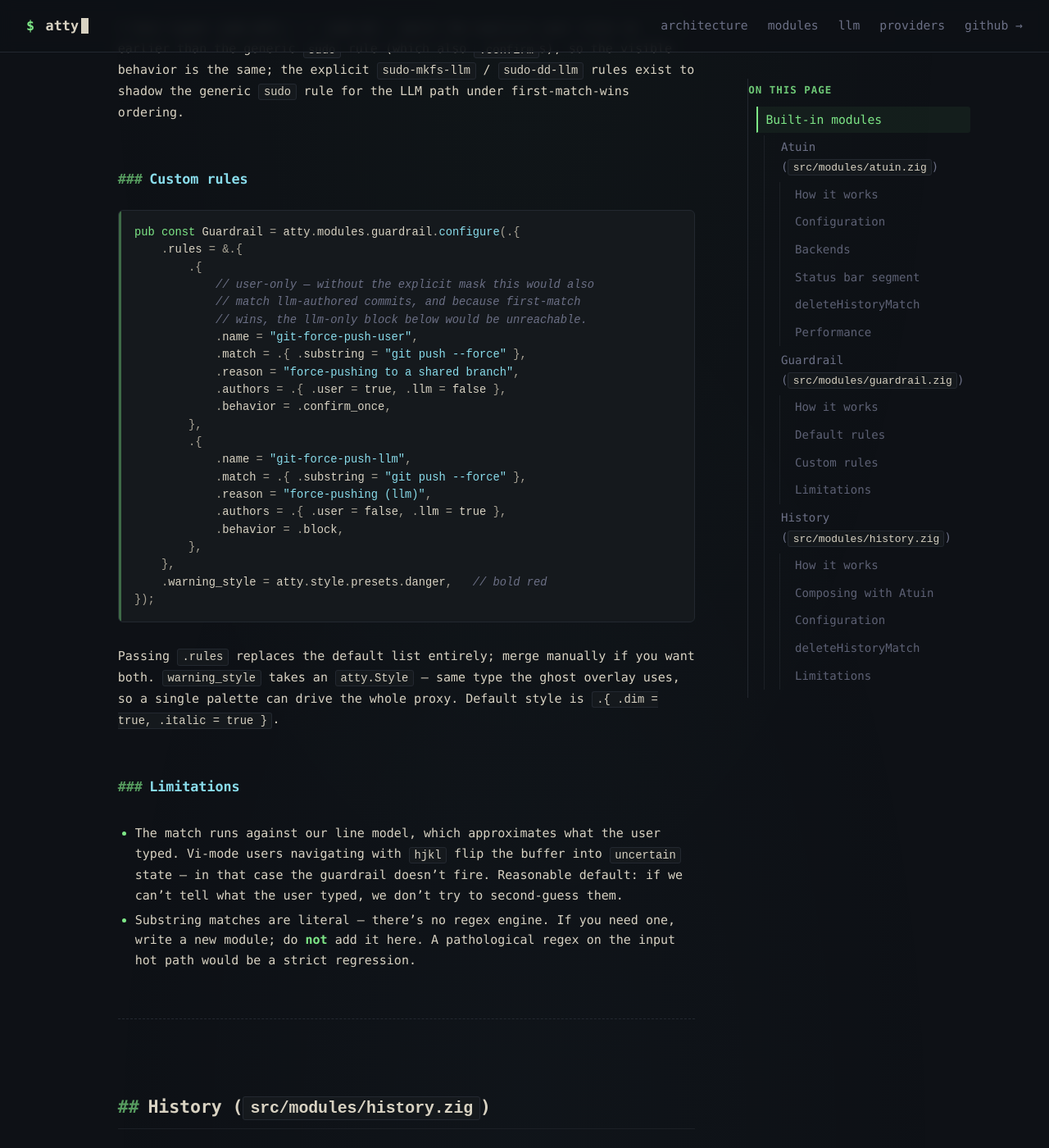
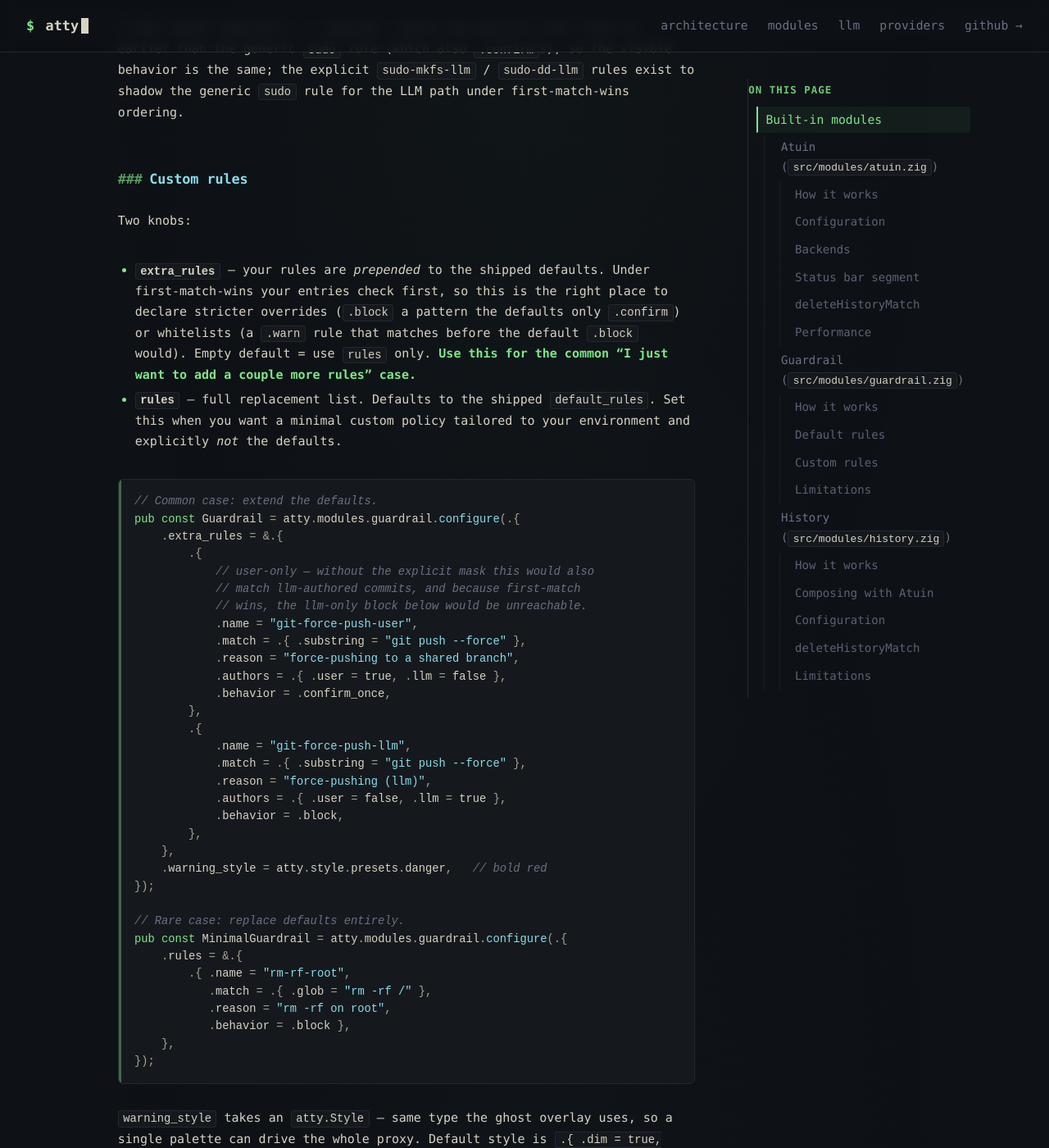
Before and after one commit to fentas/atty, a Jekyll site: the page built from docs/providers.md, in a window 1280 px wide and 1400 px high, scrolled down 4716 px. Shown: the whole window at 82% size. Built offline with Jekyll 4.4.1, drawn with Linux system fonts in a browser that asks for light colours.

Commit message:
feat(guardrail): split rule types into rules.zig + add `extra_rules` merge
PR O slice 2. Two changes bundled:

1. Move `AuthorMask` / `Behavior` / `Rule` / `default_rules` out of
   `src/modules/guardrail.zig` into a new
   `src/modules/guardrail/rules.zig`. Parent re-exports the types
   so external callers don't change. Puts the rule list — the part
   users customise — at the top of the folder, instead of buried
   under the comptime `configure()` machinery.

2. Add `Config.extra_rules: []const Rule = &.{}`. Comptime-
   prepended to `cfg.rules` so user entries check FIRST under
   first-match-wins. Common case (extend defaults) no longer
   requires a full `.rules` override + manual default-copy — see
   the new "Custom rules" section in docs/providers.md for the
   side-by-side `extra_rules` vs `rules` recipe.

   Two regression tests pin the behavior: extra_rules prepending
   wins over a default match (`extra_rules: user rule prepends to
   defaults`), and extra_rules can override default behavior on the
   same pattern (`extra_rules: user rule overrides default
   behavior on the same pattern`).

Also adds `docs/llm-exec-mode-followups.md` — a living doc
tracking deferred design questions surfaced across the Wave 2/3/4
sweep (remaining A/J/M refactor slices, atuin --intent threading,
auto-exec / question UI design questions, etc.). Reviewed
collectively after the active feature work lands.

guardrail.zig shrinks 850 → 701 LOC; rules.zig is 185 LOC.

````diff
--- a/docs/providers.md
+++ b/docs/providers.md
@@ -170,9 +170,23 @@ LLM path under first-match-wins ordering.
 
 ### Custom rules
 
+Two knobs:
+
+- **`extra_rules`** — your rules are *prepended* to the shipped
+  defaults. Under first-match-wins your entries check first, so this
+  is the right place to declare stricter overrides (`.block` a
+  pattern the defaults only `.confirm`) or whitelists (a `.warn`
+  rule that matches before the default `.block` would). Empty
+  default = use `rules` only. **Use this for the common "I just
+  want to add a couple more rules" case.**
+- **`rules`** — full replacement list. Defaults to the shipped
+  `default_rules`. Set this when you want a minimal custom policy
+  tailored to your environment and explicitly *not* the defaults.
+
 ```zig
+// Common case: extend the defaults.
 pub const Guardrail = atty.modules.guardrail.configure(.{
-    .rules = &.{
+    .extra_rules = &.{
         .{
             // user-only — without the explicit mask this would also
             // match llm-authored commits, and because first-match
@@ -193,12 +207,21 @@ pub const Guardrail = atty.modules.guardrail.configure(.{
     },
     .warning_style = atty.style.presets.danger,   // bold red
 });
+
+// Rare case: replace defaults entirely.
+pub const MinimalGuardrail = atty.modules.guardrail.configure(.{
+    .rules = &.{
+        .{ .name = "rm-rf-root",
+           .match = .{ .glob = "rm -rf /" },
+           .reason = "rm -rf on root",
+           .behavior = .block },
+    },
+});
 ```
 
-Passing `.rules` replaces the default list entirely; merge manually
-if you want both. `warning_style` takes an `atty.Style` — same type
-the ghost overlay uses, so a single palette can drive the whole
-proxy. Default style is `.{ .dim = true, .italic = true }`.
+`warning_style` takes an `atty.Style` — same type the ghost overlay
+uses, so a single palette can drive the whole proxy. Default style
+is `.{ .dim = true, .italic = true }`.
 
 ### Limitations
 
````
Also changed, not shown: docs/llm-exec-mode-followups.md (added, +185 -0 lines), 3 other files.
